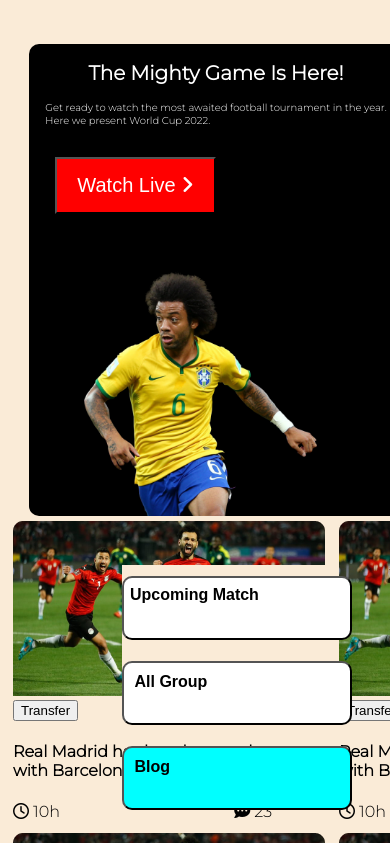
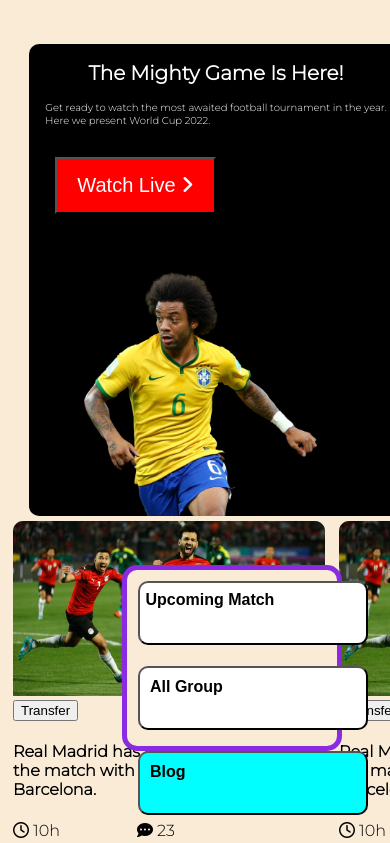
Before and after one commit to Raisa1389/wc-repo, a plain HTML site: page index.html in a window 390 px wide. Shown: the top 843 px of the page. Drawn offline with Linux system fonts and the light colour scheme.

Commit message:
website1ok

```diff
--- a/style.css
+++ b/style.css
@@ -70,7 +70,7 @@ body {
     grid-template-rows: repeat(3, 1fr);
     width: 150px;
     height: 50px;
-    margin-left: 0%;
+    margin-left: 5%;
     margin-top: 5%;
     padding-top: 4%;
     font-size: medium;
@@ -84,7 +84,7 @@ body {
     grid-template-rows: repeat(3, 1fr);
     width: 150px;
     height: 50px;
-    margin-left: 0%;
+    margin-left: 5%;
     margin-bottom: 10%;
     margin-top: 10%;
     padding: 5%;
@@ -100,7 +100,7 @@ body {
     grid-template-rows: repeat(3, 1fr);
     width: 150px;
     height: 50px;
-    margin-left: 0%;
+    margin-left: 5%;
     padding: 5%;
     font-size: medium;
     font-weight: bold;
@@ -108,14 +108,6 @@ body {
 }
 
 /*match descrtiption */
-
-.matches {
-    display: grid;
-    grid-template-columns: repeat(3, 1fr);
-    gap: 2px;
-
-}
-
 
 .match .match-banner img {
     width: 312px;
@@ -131,9 +123,17 @@ body {
 .match {
     border-radius: 312px, 362px;
     box-shadow: 1px solid gray;
-    width: 80%;
+    width: 50%;
     padding: 5px;
 }
+
+.matches {
+    display: grid;
+    grid-template-columns: repeat(2, 1fr);
+    gap: 2px;
+
+}
+
 
 .main2 {
     display: flex;
@@ -238,9 +238,7 @@ footer {
 
     .box-container {
         background-color: antiquewhite;
-        box-shadow: none;
-        border-radius: 0%;
-        border: none;
+        flex-wrap: wrap;
         justify-content: center;
         margin-left: 10%;
         position: absolute;
@@ -252,7 +250,7 @@ footer {
     }
 
     .main2 {
-        display: inline-block;
+        display: flex;
     }
 
     .matches {
@@ -261,7 +259,7 @@ footer {
 
     }
 
-    .footer {
+    footer {
         background-color: black;
         width: 375px;
         height: 2847px;
```
